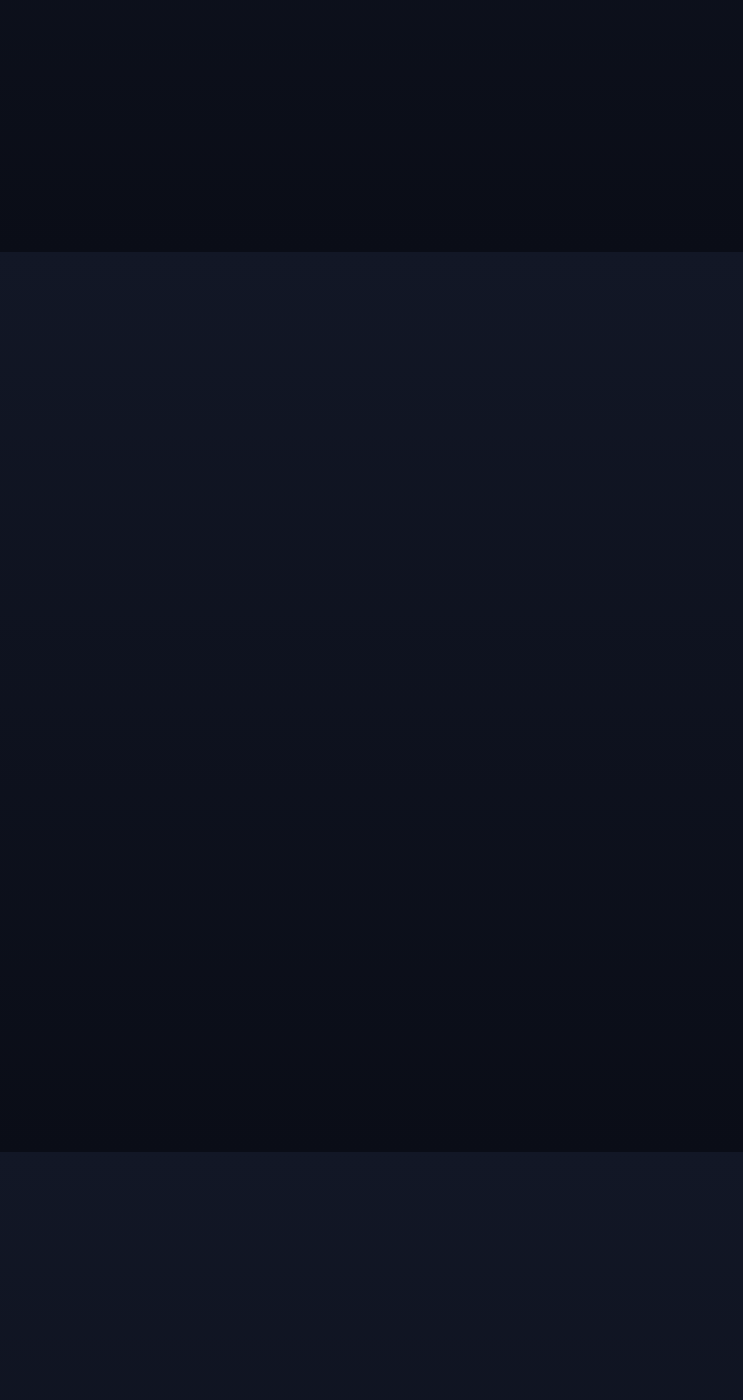
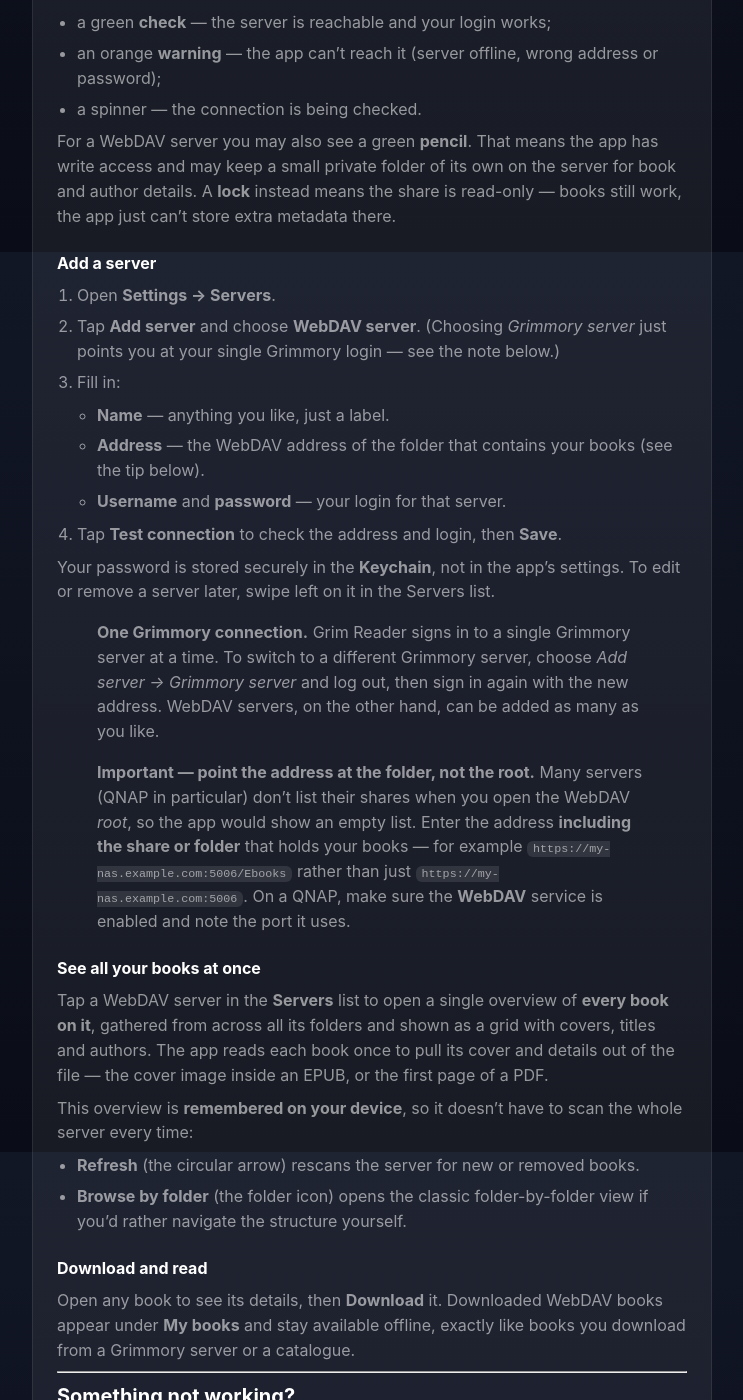
Before and after one commit to polderpijplijn/polderpijplijn.github.io, a Jekyll site: the page built from support/kb/grim-reader-getting-started.md, in a window 1280 px wide and 1400 px high, scrolled down 4248 px. Shown: the whole window, without its empty margins (268-1011 px from the left). Built offline with Jekyll 4.4.1, drawn with Linux system fonts in a browser that asks for light colours; some of the changed text lies outside the part shown.

Commit message:
grimreader KB: leg de nieuwe Servers-sectie + serverboeken-overzicht uit (1.75)
Co-Authored-By: Claude Opus 4.7 <noreply@anthropic.com>

```diff
--- a/support/kb/grim-reader-getting-started.md
+++ b/support/kb/grim-reader-getting-started.md
@@ -186,6 +186,80 @@ run one tool, check the result, then continue.
 
 ---
 
+## Reading books from a WebDAV server
+
+Besides your Grimmory server, Grim Reader can also read EPUB and PDF books
+straight from a **WebDAV** server — for example a NAS (Synology, QNAP) or a
+Nextcloud share. This works independently of Grimmory, so you can use it with or
+without a Grimmory server signed in.
+
+### One place for all your servers
+
+Open **Settings → Servers**. Your **Grimmory** library and any **WebDAV**
+servers now live together in this single section. Next to each server a small
+icon shows its status, checked every time you open Settings:
+
+- a green **check** — the server is reachable and your login works;
+- an orange **warning** — the app can't reach it (server offline, wrong address
+  or password);
+- a spinner — the connection is being checked.
+
+For a WebDAV server you may also see a green **pencil**. That means the app has
+write access and may keep a small private folder of its own on the server for
+book and author details. A **lock** instead means the share is read-only — books
+still work, the app just can't store extra metadata there.
+
+### Add a server
+
+1. Open **Settings → Servers**.
+2. Tap **Add server** and choose **WebDAV server**. (Choosing *Grimmory server*
+   just points you at your single Grimmory login — see the note below.)
+3. Fill in:
+   - **Name** — anything you like, just a label.
+   - **Address** — the WebDAV address of the folder that contains your books
+     (see the tip below).
+   - **Username** and **password** — your login for that server.
+4. Tap **Test connection** to check the address and login, then **Save**.
+
+Your password is stored securely in the **Keychain**, not in the app's settings.
+To edit or remove a server later, swipe left on it in the Servers list.
+
+> **One Grimmory connection.** Grim Reader signs in to a single Grimmory server
+> at a time. To switch to a different Grimmory server, choose *Add server →
+> Grimmory server* and log out, then sign in again with the new address. WebDAV
+> servers, on the other hand, can be added as many as you like.
+
+> **Important — point the address at the folder, not the root.** Many servers
+> (QNAP in particular) don't list their shares when you open the WebDAV *root*,
+> so the app would show an empty list. Enter the address **including the share or
+> folder** that holds your books — for example
+> `https://my-nas.example.com:5006/Ebooks` rather than just
+> `https://my-nas.example.com:5006`. On a QNAP, make sure the **WebDAV** service
+> is enabled and note the port it uses.
+
+### See all your books at once
+
+Tap a WebDAV server in the **Servers** list to open a single overview of **every
+book on it**, gathered from across all its folders and shown as a grid with
+covers, titles and authors. The app reads each book once to pull its cover and
+details out of the file — the cover image inside an EPUB, or the first page of a
+PDF.
+
+This overview is **remembered on your device**, so it doesn't have to scan the
+whole server every time:
+
+- **Refresh** (the circular arrow) rescans the server for new or removed books.
+- **Browse by folder** (the folder icon) opens the classic folder-by-folder view
+  if you'd rather navigate the structure yourself.
+
+### Download and read
+
+Open any book to see its details, then **Download** it. Downloaded WebDAV books
+appear under **My books** and stay available offline, exactly like books you
+download from a Grimmory server or a catalogue.
+
+---
+
 ## Something not working?
 
 If you get stuck at any step, head to **[Help & support](/support/)** to report a
```
